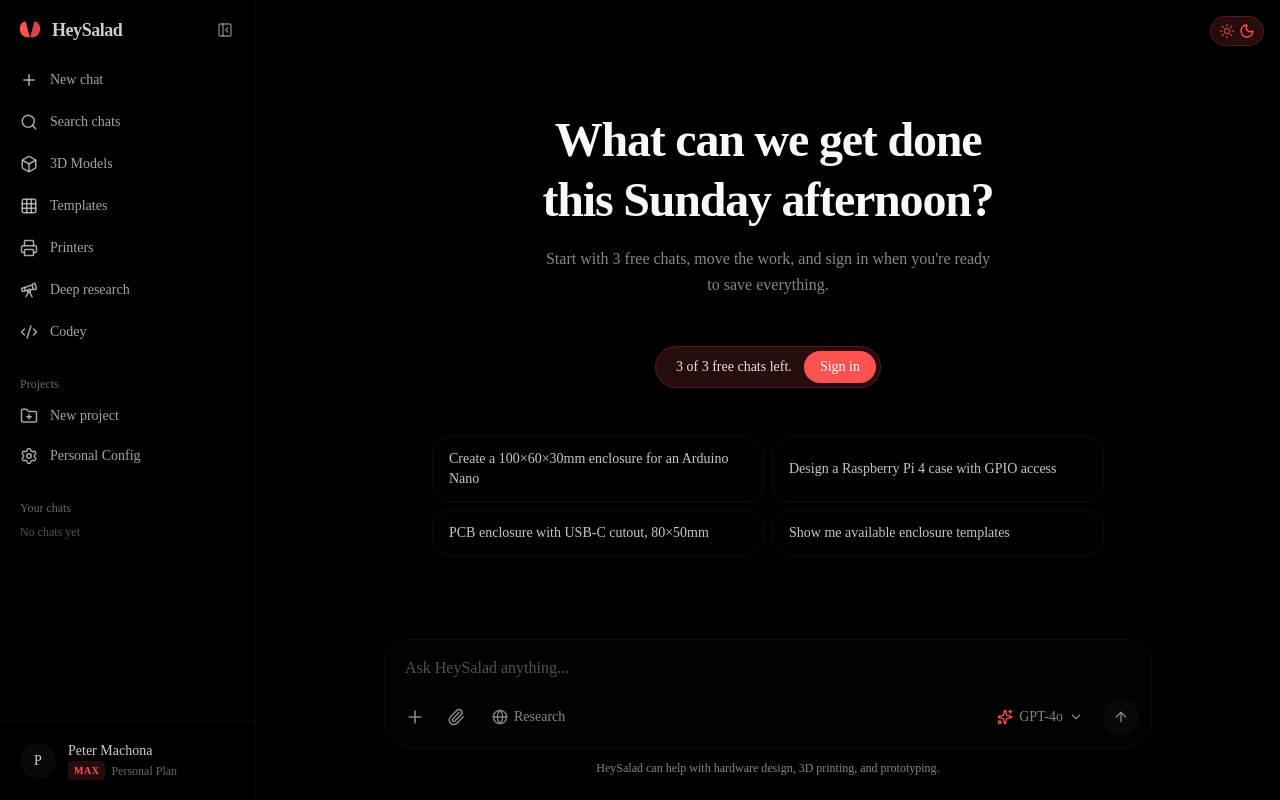
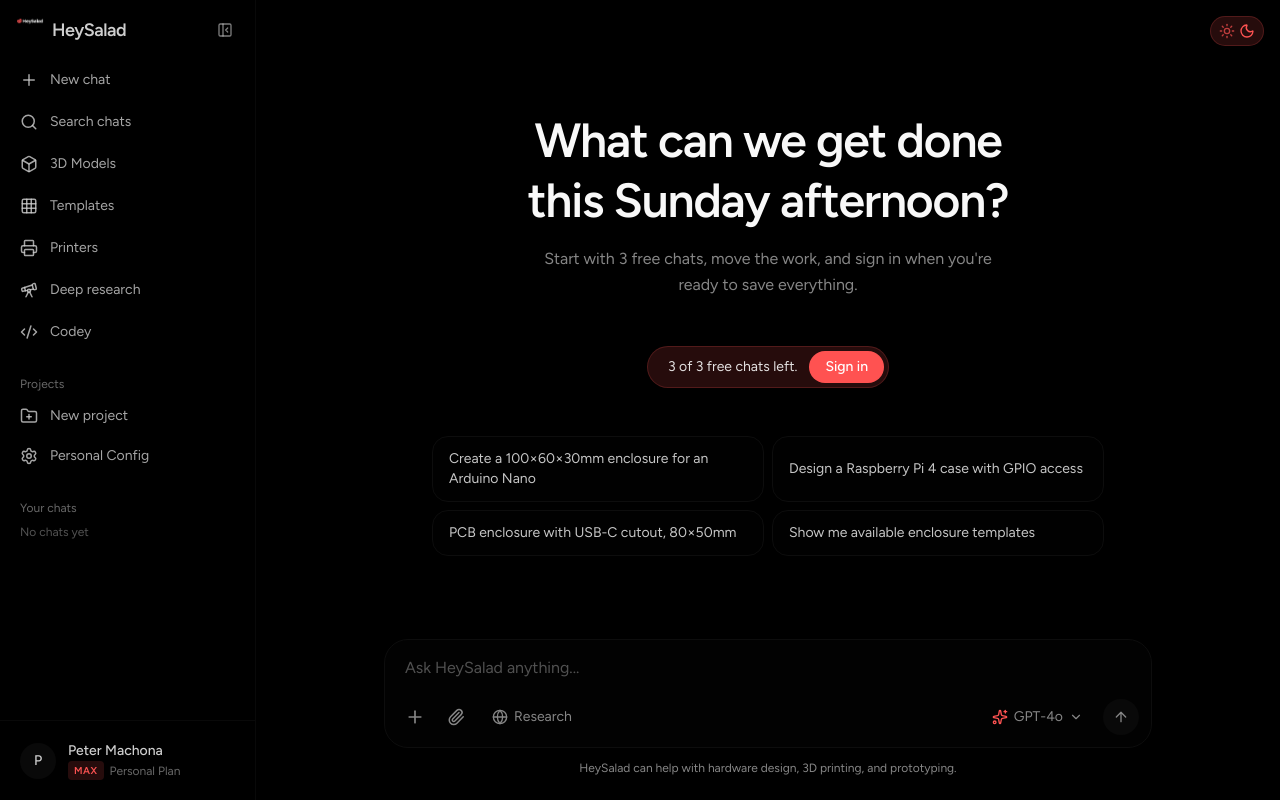
Before and after one commit to Hey-Salad/Sally3D, a Next.js app: page / in a window 1280 px wide. Built offline with nearby package versions, Linux system fonts and the light colour scheme.

Commit message:
feat: update layout with Figtree font and new logo\n\nReplace Inter with Figtree font and update logo component with new PNG.

```diff
--- a/app/globals.css
+++ b/app/globals.css
@@ -84,8 +84,8 @@
 }
 
 @theme inline {
-  --font-sans: 'Geist', 'Geist Fallback';
-  --font-mono: 'Geist Mono', 'Geist Mono Fallback';
+  --font-sans: var(--font-sans), 'Figtree', system-ui, sans-serif;
+  --font-mono: var(--font-mono), 'JetBrains Mono', ui-monospace, monospace;
   --color-background: var(--background);
   --color-foreground: var(--foreground);
   --color-card: var(--card);
--- a/app/layout.tsx
+++ b/app/layout.tsx
@@ -1,11 +1,12 @@
 import type { Metadata, Viewport } from 'next'
-import { JetBrains_Mono, Inter } from 'next/font/google'
+import { JetBrains_Mono, Figtree } from 'next/font/google'
 import { Analytics } from '@vercel/analytics/next'
 import './globals.css'
 
-const inter = Inter({
+const figtree = Figtree({
   subsets: ["latin"],
-  variable: "--font-sans"
+  variable: "--font-sans",
+  weight: ["300", "400", "500", "600", "700", "800", "900"]
 });
 
 const jetbrainsMono = JetBrains_Mono({
@@ -32,7 +33,7 @@ export default function RootLayout({
 }>) {
   return (
     <html lang="en" className="dark bg-background">
-      <body className={`${inter.variable} ${jetbrainsMono.variable} font-sans antialiased`}>
+      <body className={`${figtree.variable} ${jetbrainsMono.variable} font-sans antialiased`}>
         {children}
         {process.env.NODE_ENV === 'production' && <Analytics />}
       </body>
--- a/components/heysalad/logo.tsx
+++ b/components/heysalad/logo.tsx
@@ -1,3 +1,4 @@
+import Image from 'next/image';
 import { cn } from '@/lib/utils';
 
 interface LogoProps {
@@ -7,33 +8,19 @@ interface LogoProps {
 
 export function HeySaladLogo({ className, size = 32 }: LogoProps) {
   return (
-    <svg
-      width={size}
-      height={size}
-      viewBox="0 0 40 40"
-      fill="none"
-      xmlns="http://www.w3.org/2000/svg"
-      className={cn('flex-shrink-0', className)}
+    <div
+      className={cn('flex-shrink-0 relative', className)}
+      style={{ width: size, height: size }}
       aria-label="HeySalad logo"
     >
-      {/* Left leaf */}
-      <path
-        d="M14 8 C 8 8, 4 14, 6 22 C 8 28, 14 32, 20 30 C 18 24, 16 18, 14 8 Z"
-        fill="var(--coral)"
+      <Image
+        src="/heysalad-logo.png"
+        alt="HeySalad"
+        width={size}
+        height={size}
+        className="object-contain"
+        priority
       />
-      {/* Right leaf */}
-      <path
-        d="M26 8 C 32 8, 36 14, 34 22 C 32 28, 26 32, 20 30 C 22 24, 24 18, 26 8 Z"
-        fill="var(--coral)"
-        fillOpacity="0.85"
-      />
-      {/* Center vein */}
-      <path
-        d="M20 10 L20 30"
-        stroke="var(--background)"
-        strokeWidth="0.5"
-        strokeLinecap="round"
-      />
-    </svg>
+    </div>
   );
 }
```
Also changed, not shown: public/heysalad-logo.jpg (deleted), public/heysalad-logo.png (added).
